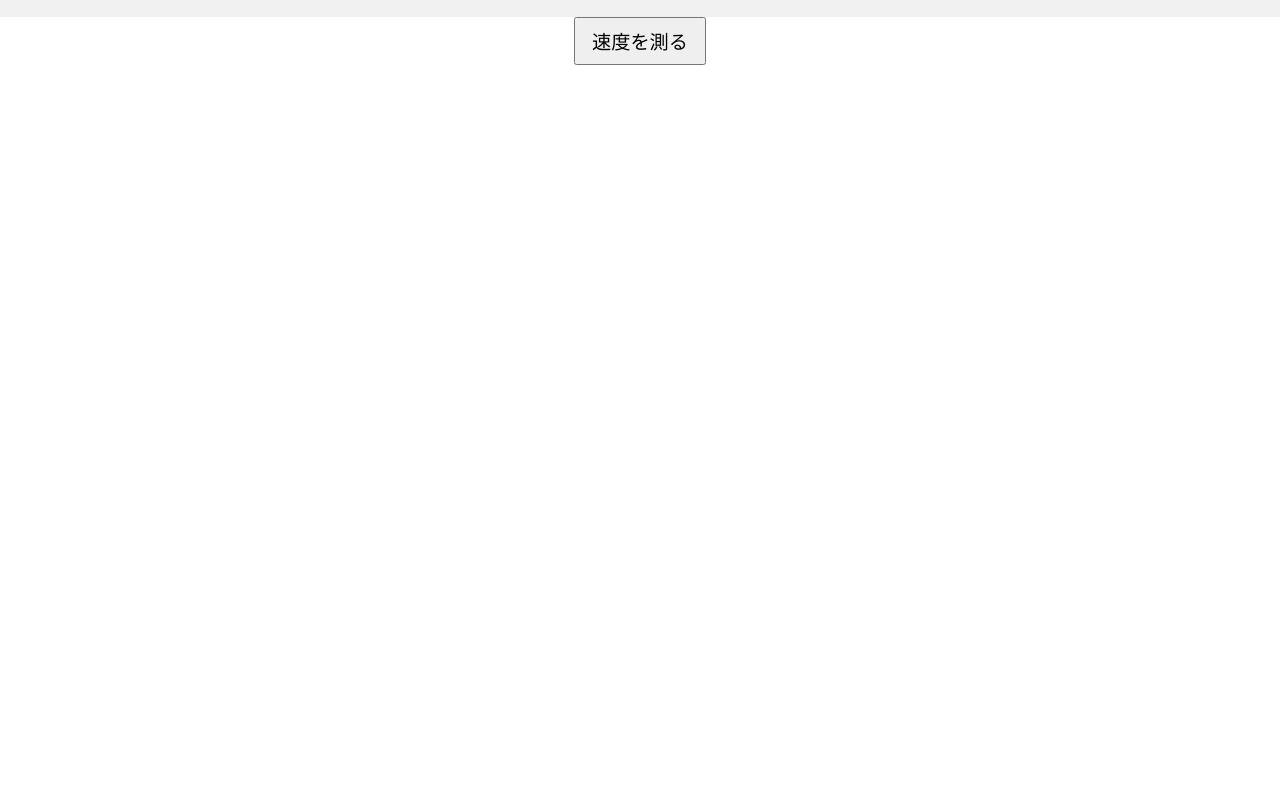
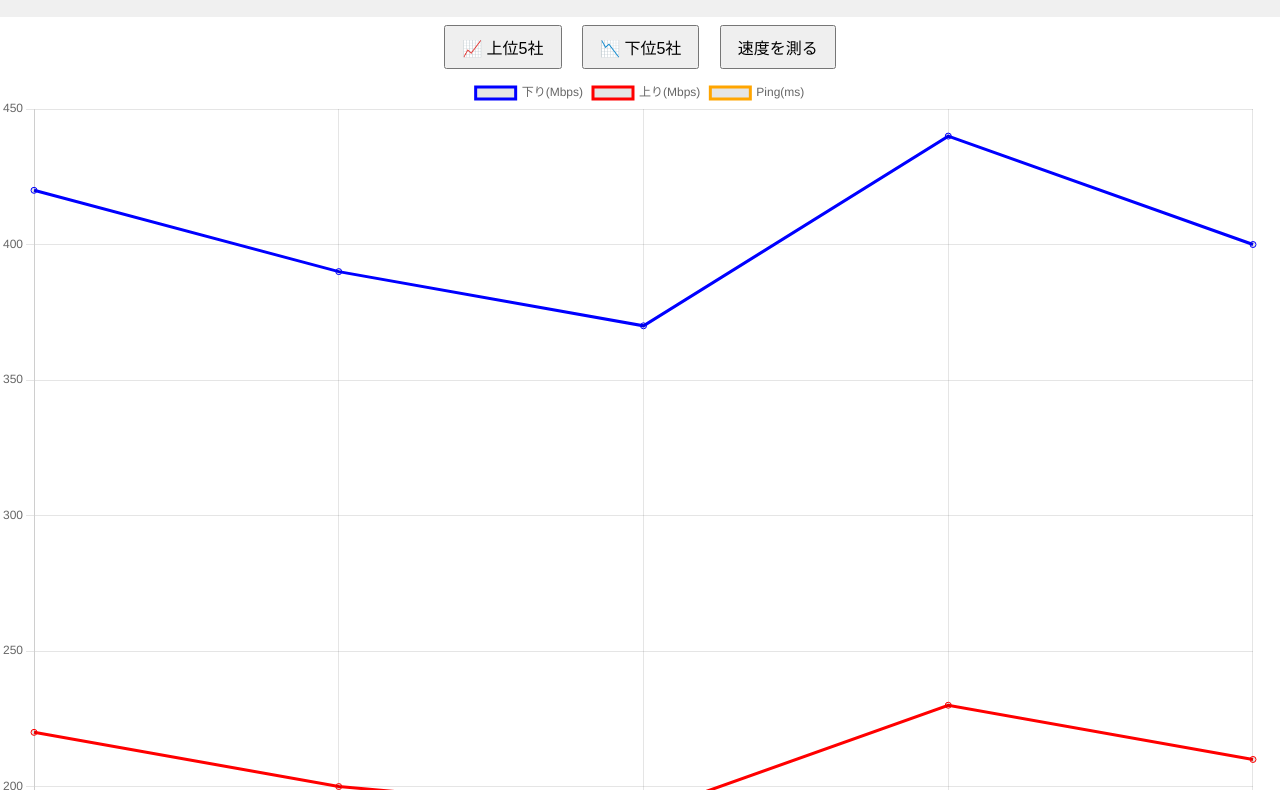
Before and after one commit to daruiddddddd/Wi-Fi-, a website: page index.html in a window 1280 px wide. Shown: the part 236-1026 px from the top of the page. Before the commit the page ends 800 px from the top, so only its background shows below. Drawn offline with nearby package versions, Linux system fonts and the light colour scheme.

Commit message:
Add files via upload

```diff
--- a/app.js
+++ b/app.js
@@ -1,8 +1,49 @@
+let chart;
+const ctx = document.getElementById('speedChart').getContext('2d');
+
+const dataTop = {
+  labels: ['フレッツ光', 'auひかり', 'ソフトバンク光', 'NURO光', 'ドコモ光'],
+  download: [420, 390, 370, 440, 400],
+  upload: [220, 200, 190, 230, 210],
+  ping: [14, 17, 20, 13, 16]
+};
+
+const dataBottom = {
+  labels: ['楽天ひかり', 'OCN光', 'ぷらら光', 'So-net光', 'ビッグローブ光'],
+  download: [120, 140, 110, 130, 125],
+  upload: [80, 85, 75, 82, 79],
+  ping: [40, 45, 50, 43, 47]
+};
+
+function drawChart(dataSet) {
+  if (chart) chart.destroy();
+  chart = new Chart(ctx, {
+    type: 'line',
+    data: {
+      labels: dataSet.labels,
+      datasets: [
+        { label: '下り(Mbps)', data: dataSet.download, borderColor: 'blue', fill: false },
+        { label: '上り(Mbps)', data: dataSet.upload, borderColor: 'red', fill: false },
+        { label: 'Ping(ms)', data: dataSet.ping, borderColor: 'orange', fill: false }
+      ]
+    },
+    options: {
+      responsive: true,
+      plugins: { legend: { position: 'top' } },
+      scales: { y: { beginAtZero: true } }
+    }
+  });
+}
+
+function switchTab(type) {
+  if (type === 'top') drawChart(dataTop);
+  else drawChart(dataBottom);
+}
+
 async function runSpeedTest() {
   try {
     const res = await fetch('/api/speed');
     const data = await res.json();
-
     document.getElementById('download').textContent = data.download + ' Mbps';
     document.getElementById('upload').textContent = data.upload + ' Mbps';
     document.getElementById('ping').textContent = data.ping + ' ms';
--- a/index.html
+++ b/index.html
@@ -4,25 +4,32 @@
   <meta charset="UTF-8" />
   <meta name="viewport" content="width=device-width, initial-scale=1.0"/>
   <title>埼玉県 ISPスピードテスト</title>
+  <script src="https://cdn.jsdelivr.net/npm/chart.js"></script>
   <style>
     body { font-family: sans-serif; margin: 0; padding: 0; background: #fff; text-align: center; }
     .header { background: #f0f0f0; padding: 1rem; position: sticky; top: 0; z-index: 999; }
     .result { font-size: 1.5rem; margin: 1rem 0; }
-    button { font-size: 1.2rem; padding: 0.5rem 1rem; }
+    canvas { max-width: 100%; }
+    button { font-size: 1rem; margin: 0.5rem; padding: 0.5rem 1rem; }
     @media (max-width: 600px) {
       .result { font-size: 1.3rem; }
       button { width: 90%; margin-top: 1rem; }
     }
   </style>
 </head>
-<body>
+<body onload="switchTab('top')">
   <div class="header">
     <h2>📶 ISP スピードテスト（埼玉県）</h2>
     <div class="result">下り速度: <span id="download">--</span></div>
     <div class="result">上り速度: <span id="upload">--</span></div>
     <div class="result">Ping: <span id="ping">--</span></div>
   </div>
-  <button onclick="runSpeedTest()">速度を測る</button>
+  <div>
+    <button onclick="switchTab('top')">📈 上位5社</button>
+    <button onclick="switchTab('bottom')">📉 下位5社</button>
+    <button onclick="runSpeedTest()">速度を測る</button>
+  </div>
+  <canvas id="speedChart" height="300"></canvas>
   <script src="app.js"></script>
 </body>
 </html>
--- a/package.json
+++ b/package.json
@@ -1,7 +1,6 @@
 {
-  "name": "isp-speedtest",
+  "name": "isp-speedtest-full",
   "version": "1.0.0",
-  "description": "Real ISP speed test for Saitama",
   "main": "server.js",
   "scripts": {
     "start": "node server.js"
```
Also changed, not shown: server.js (+5 -4 lines).
